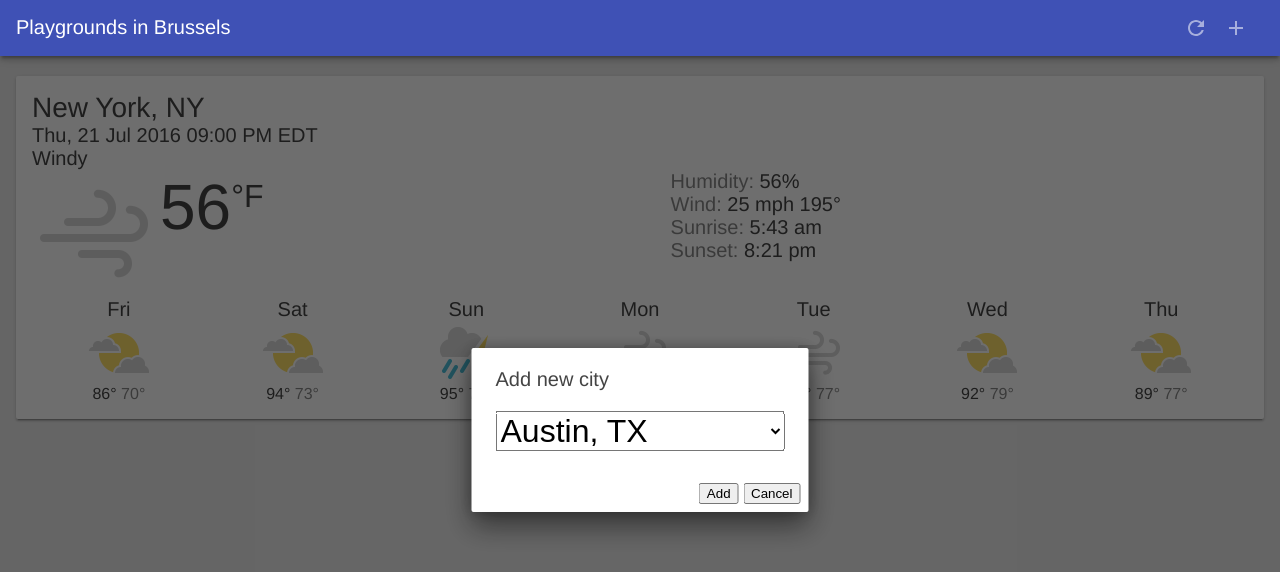
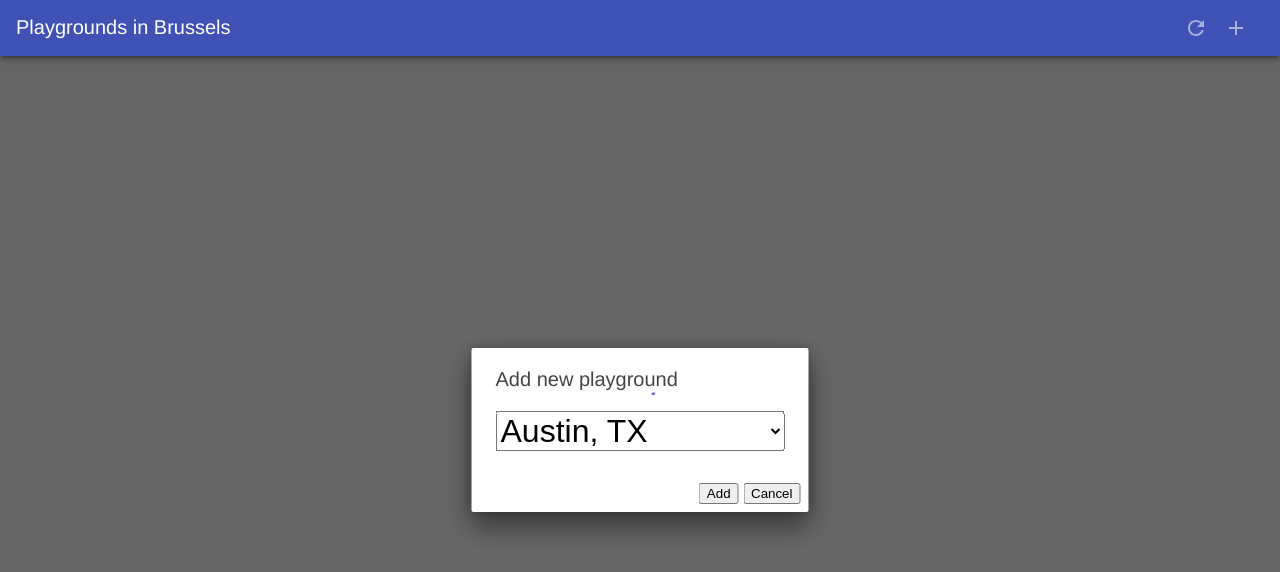
Before and after one commit to pwa-brussels/playgrounds-bxl, a plain HTML site: page index.html in a window 1280 px wide. Both pictures are taken after a click on the button 1236 px from the left and 28 px from the top of the page. Drawn offline with Linux system fonts and the light colour scheme.

Commit message:
some changes to the ui

```diff
--- a/index.html
+++ b/index.html
@@ -36,108 +36,20 @@
   </header>
 
   <main class="main">
-    <div class="card cardTemplate weather-forecast" hidden>
-      <div class="city-key" hidden></div>
+    <div class="card cardTemplate playground" hidden>
+      <div class="recordid" hidden></div>
       <div class="card-last-updated" hidden></div>
-      <div class="location"></div>
+      <div class="name"></div>
       <div class="date"></div>
       <div class="description"></div>
-      <div class="current">
-        <div class="visual">
-          <div class="icon"></div>
-          <div class="temperature">
-            <span class="value"></span><span class="scale">°F</span>
-          </div>
-        </div>
-        <div class="description">
-          <div class="humidity"></div>
-          <div class="wind">
-            <span class="value"></span>
-            <span class="scale">mph</span>
-            <span class="direction"></span>°
-          </div>
-          <div class="sunrise"></div>
-          <div class="sunset"></div>
-        </div>
-      </div>
-      <div class="future">
-        <div class="oneday">
-          <div class="date"></div>
-          <div class="icon"></div>
-          <div class="temp-high">
-            <span class="value"></span>°
-          </div>
-          <div class="temp-low">
-            <span class="value"></span>°
-          </div>
-        </div>
-        <div class="oneday">
-          <div class="date"></div>
-          <div class="icon"></div>
-          <div class="temp-high">
-            <span class="value"></span>°
-          </div>
-          <div class="temp-low">
-            <span class="value"></span>°
-          </div>
-        </div>
-        <div class="oneday">
-          <div class="date"></div>
-          <div class="icon"></div>
-          <div class="temp-high">
-            <span class="value"></span>°
-          </div>
-          <div class="temp-low">
-            <span class="value"></span>°
-          </div>
-        </div>
-        <div class="oneday">
-          <div class="date"></div>
-          <div class="icon"></div>
-          <div class="temp-high">
-            <span class="value"></span>°
-          </div>
-          <div class="temp-low">
-            <span class="value"></span>°
-          </div>
-        </div>
-        <div class="oneday">
-          <div class="date"></div>
-          <div class="icon"></div>
-          <div class="temp-high">
-            <span class="value"></span>°
-          </div>
-          <div class="temp-low">
-            <span class="value"></span>°
-          </div>
-        </div>
-        <div class="oneday">
-          <div class="date"></div>
-          <div class="icon"></div>
-          <div class="temp-high">
-            <span class="value"></span>°
-          </div>
-          <div class="temp-low">
-            <span class="value"></span>°
-          </div>
-        </div>
-        <div class="oneday">
-          <div class="date"></div>
-          <div class="icon"></div>
-          <div class="temp-high">
-            <span class="value"></span>°
-          </div>
-          <div class="temp-low">
-            <span class="value"></span>°
-          </div>
-        </div>
-      </div>
+      <div class="address"></div>
+      <div class="age"></div>
     </div>
   </main>
 
   <div class="dialog-container">
     <div class="dialog">
-      <div class="dialog-title">Add new city</div>
+      <div class="dialog-title">Add new playground</div>
       <div class="dialog-body">
         <select id="selectCityToAdd">
           <!-- Values map to Yahoo Weather API Where On Earth Identifiers (WOEIDs).
--- a/styles/inline.css
+++ b/styles/inline.css
@@ -251,111 +251,18 @@ body {
   margin: 16px;
   box-shadow: 0 2px 2px 0 rgba(0, 0, 0, 0.14), 0 3px 1px -2px rgba(0, 0, 0, 0.2), 0 1px 5px 0 rgba(0, 0, 0, 0.12); }
 
-.weather-forecast .location {
+.playground .name {
   font-size: 1.75em; }
 
-.weather-forecast .date, .weather-forecast .description {
+.playground .date, .playground .description {
   font-size: 1.25em; }
 
-.weather-forecast .current {
-  display: -webkit-box;
-  display: -webkit-flex;
-  display: -ms-flexbox;
-  display: flex; }
-  .weather-forecast .current .icon {
-    width: 128px;
-    height: 128px; }
-  .weather-forecast .current .visual {
-    display: -webkit-box;
-    display: -webkit-flex;
-    display: -ms-flexbox;
-    display: flex;
-    font-size: 4em; }
-    .weather-forecast .current .visual .scale {
-      font-size: 0.5em;
-      vertical-align: super; }
-  .weather-forecast .current .visual, .weather-forecast .current .description {
-    -webkit-box-flex: 1;
-    -webkit-flex-grow: 1;
-        -ms-flex-positive: 1;
-            flex-grow: 1; }
-  .weather-forecast .current .sunset:before {
-    content: "Sunset: ";
-    color: #888; }
-  .weather-forecast .current .wind:before {
-    content: "Wind: ";
-    color: #888; }
-  .weather-forecast .current .sunrise:before {
-    content: "Sunrise: ";
-    color: #888; }
-  .weather-forecast .current .humidity:before {
-    content: "Humidity: ";
-    color: #888; }
-  .weather-forecast .current .pollen:before {
-    content: "Pollen Count: ";
-    color: #888; }
-  .weather-forecast .current .pcount:before {
-    content: "Pollen ";
-    color: #888; }
-
-.weather-forecast .future {
-  display: -webkit-box;
-  display: -webkit-flex;
-  display: -ms-flexbox;
-  display: flex; }
-  .weather-forecast .future .oneday {
-    -webkit-box-flex: 1;
-    -webkit-flex-grow: 1;
-        -ms-flex-positive: 1;
-            flex-grow: 1;
-    text-align: center; }
-    .weather-forecast .future .oneday .icon {
-      width: 64px;
-      height: 64px;
-      margin-left: auto;
-      margin-right: auto; }
-    .weather-forecast .future .oneday .temp-high, .weather-forecast .future .oneday .temp-low {
-      display: inline-block; }
-    .weather-forecast .future .oneday .temp-low {
-      color: #888; }
-
-.weather-forecast .icon {
-  background-repeat: no-repeat;
-  background-size: contain; }
-  .weather-forecast .icon.clear-day {
-    background-image: url("/images/clear.png"); }
-  .weather-forecast .icon.clear-night {
-    background-image: url("/images/clear.png"); }
-  .weather-forecast .icon.rain {
-    background-image: url("/images/rain.png"); }
-  .weather-forecast .icon.snow {
-    background-image: url("/images/snow.png"); }
-  .weather-forecast .icon.sleet {
-    background-image: url("/images/sleet.png"); }
-  .weather-forecast .icon.windy {
-    background-image: url("/images/wind.png"); }
-  .weather-forecast .icon.fog {
-    background-image: url("/images/fog.png"); }
-  .weather-forecast .icon.cloudy {
-    background-image: url("/images/cloudy.png"); }
-  .weather-forecast .icon.partly-cloudy-day {
-    background-image: url("/images/partly-cloudy.png"); }
-  .weather-forecast .icon.partly-cloudy-night {
-    background-image: url("/images/partly-cloudy.png"); }
-  .weather-forecast .icon.thunderstorms {
-    background-image: url("/images/thunderstorm.png"); }
+.playground .address {
+  font-size: 1.25em; }
 
 @media (max-width: 450px) {
-  .weather-forecast .date, .weather-forecast .description {
-    font-size: 0.9em; }
-  .weather-forecast .current .icon {
-    width: 96px;
-    height: 96px; }
-  .weather-forecast .current .visual {
-    font-size: 3em; }
-  .weather-forecast .future .oneday .icon {
-    width: 32px;
-    height: 32px; } }
+  .playground .date, .playground .description, .playground .address {
+    font-size: 0.9em; }}
 
 .mdl-button {
   background: transparent;
```
Also changed, not shown: scripts/ui.js (added, +51 -0 lines), service-worker.js (+28 -1 lines), swprecache.config.js (+7 -2 lines).
